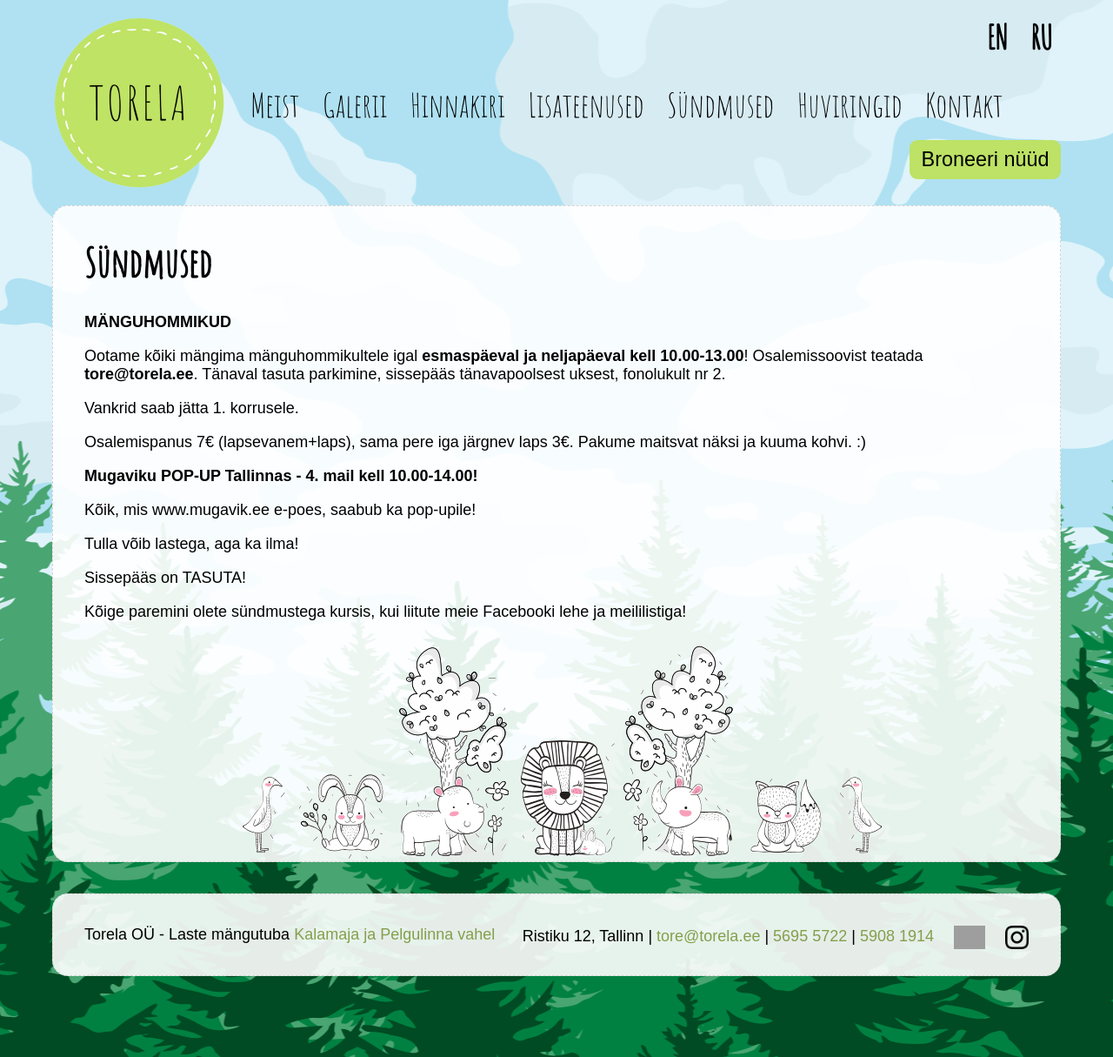
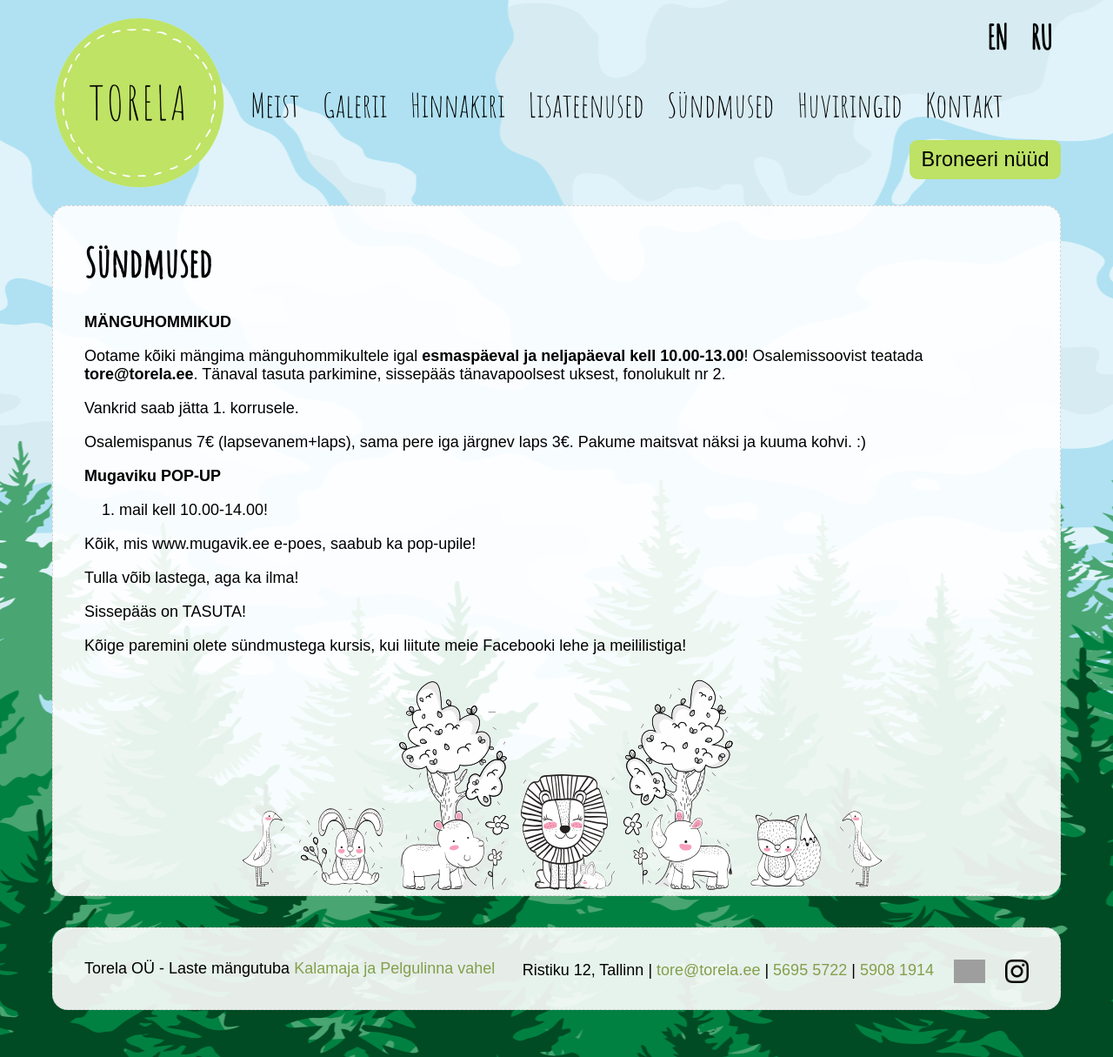
Before and after one commit to mypsik/torela, a Jekyll site: the page built from syndmused/index.md, in a window 1280 px wide. Shown: the whole page at 87% size. Built offline with Jekyll 4.4.1, drawn with Linux system fonts in a browser that asks for light colours; grey boxes are pictures that could not be loaded.

Commit message:
Update index.md

```diff
--- a/syndmused/index.md
+++ b/syndmused/index.md
@@ -18,7 +18,9 @@
 Osalemispanus 7€ (lapsevanem+laps), sama pere iga järgnev laps 3€.
 Pakume maitsvat näksi ja kuuma kohvi. :)
 
-**Mugaviku POP-UP Tallinnas - 4. mail kell 10.00-14.00!**
+**Mugaviku POP-UP**
+
+4. mail kell 10.00-14.00!
 
 Kõik, mis www.mugavik.ee e-poes, saabub ka pop-upile!
 
```
